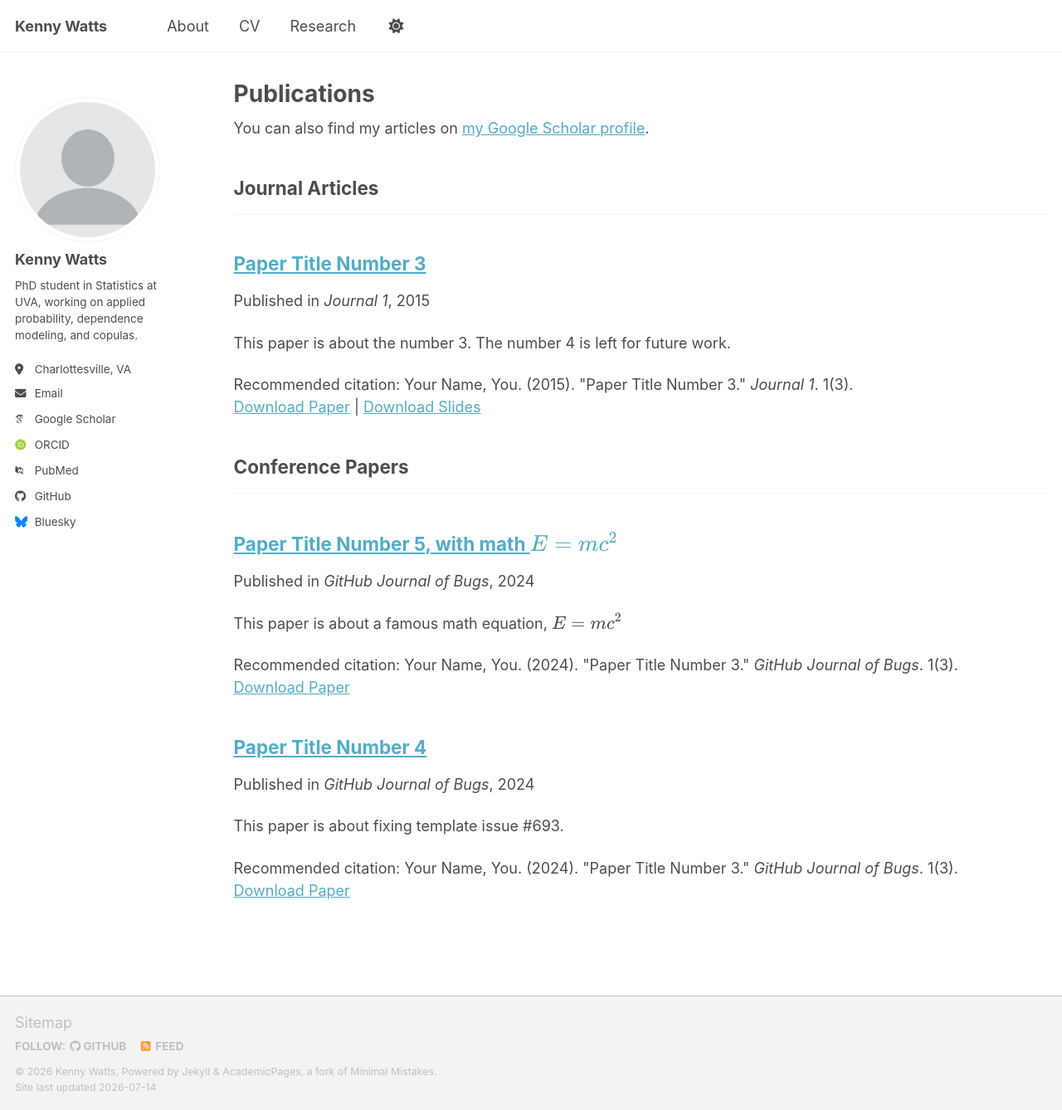
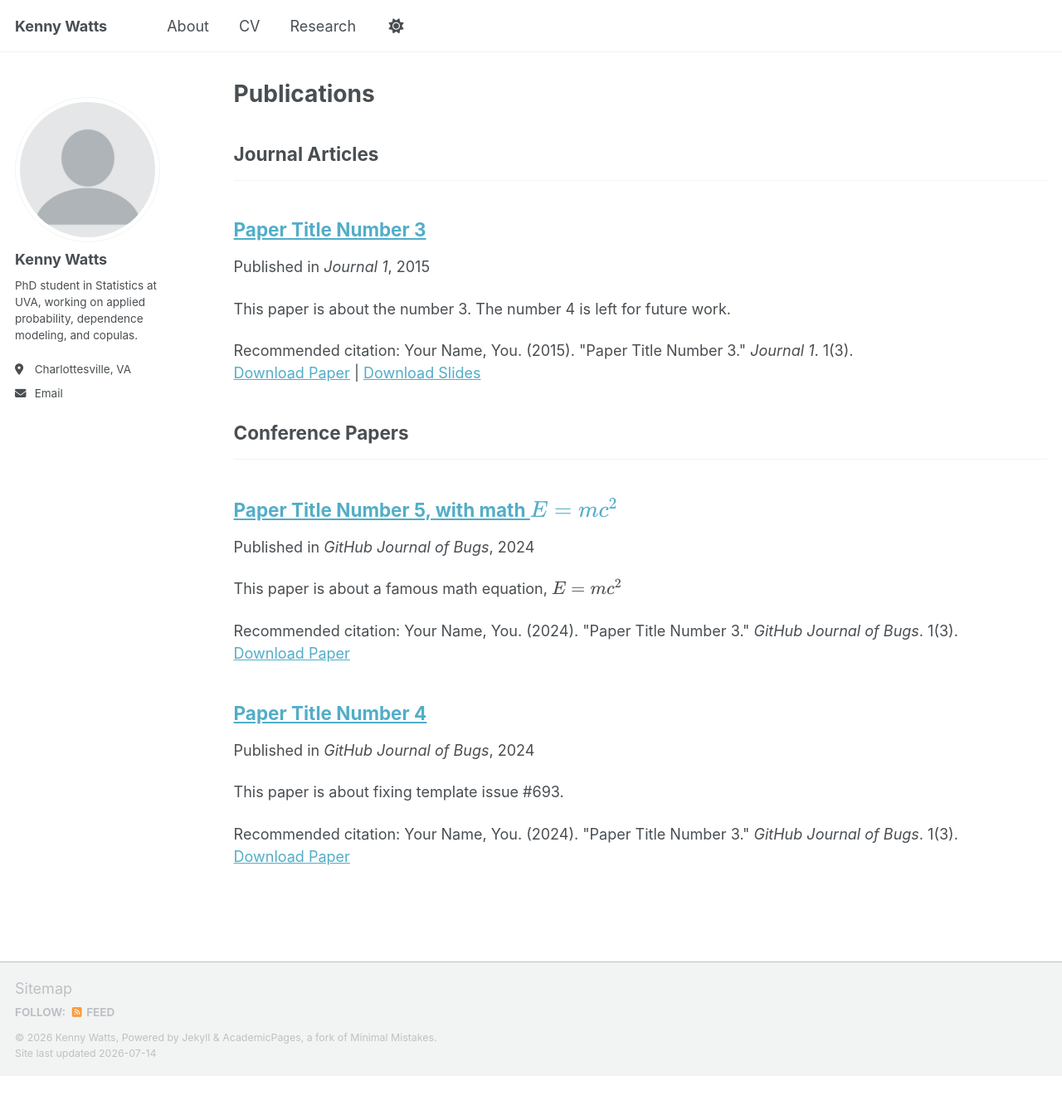
Before and after one commit to kennyws/kennywatts.github.io, a Jekyll site: the page built from _pages/publications.html, in a window 1280 px wide and 1338 px high. Shown: the whole window at 83% size. Built offline with Jekyll 4.4.1, drawn with Linux system fonts in a browser that asks for light colours; some web fonts are replaced; a script bundle is joined from its source files by our own code; library files that are not in the unit come from our copies; some of the changed lines change nothing that is shown.

Commit message:
Update _config.yml

```diff
--- a/_config.yml
+++ b/_config.yml
@@ -34,13 +34,13 @@
   # Academic websites
   academia         : # URL
   arxiv            : # URL - Update with the correct link to your profile
-  googlescholar    : "https://scholar.google.com/citations?user=PS_CX0AAAAAJ"
+  googlescholar    : # URL
   inspire-hep      : # URL
   impactstory      : # URL
-  orcid            : "https://orcid.org/yourorcidurl"
+  orcid            : # URL
   semantic         : # URL
   ssrn             : # URL
-  pubmed           : "https://www.ncbi.nlm.nih.gov/pubmed/?term=john+snow"
+  pubmed           : # URL
   researchgate     : # URL
   scopus           : # URL
   zotero           : # URL
@@ -50,13 +50,13 @@
   bitbucket        : # Username - Update with your username on the site
   codepen          : # Username
   dribbble         : # Username
-  github           : "academicpages"
+  github           : # Username
   kaggle           : # Username
   stackoverflow    : # User number or user number and name (i.e., use "1" or "1/jeff-atwood")
 
   # Social media
   artstation       : # Username
-  bluesky          : "bsky.app" # Replace this with you Bluesky username
+  bluesky          : # Username
   facebook         : # Username
   flickr           : # Username
   foursquare       : # Username
@@ -66,14 +66,14 @@
   instagram        : # Username
   lastfm           : # Username
   linkedin         : # Username
-  mastodon         : # URL
-  medium           : # URL
+  mastodon         : # Username
+  medium           : # Username
   pinterest        : # Username
   soundcloud       : # Username
   steam            : # Username
-  telegram         : # URL
+  telegram         : # Username
   tumblr           : # Username
-  twitter          : # Username for X / Twitter
+  twitter          : # Username
   vine             : # Username
   weibo            : # Username
   wikipedia        : # Username
```
